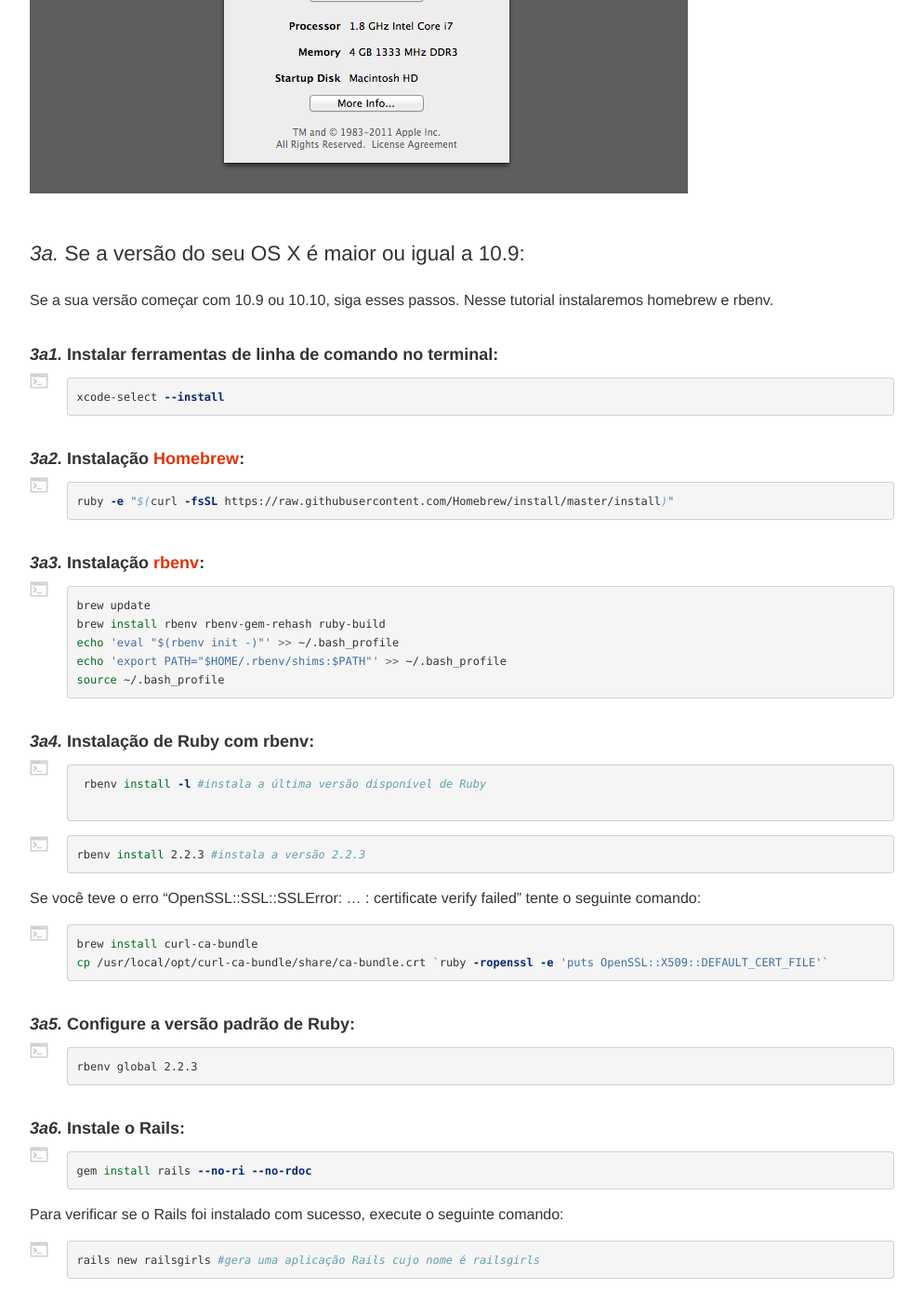
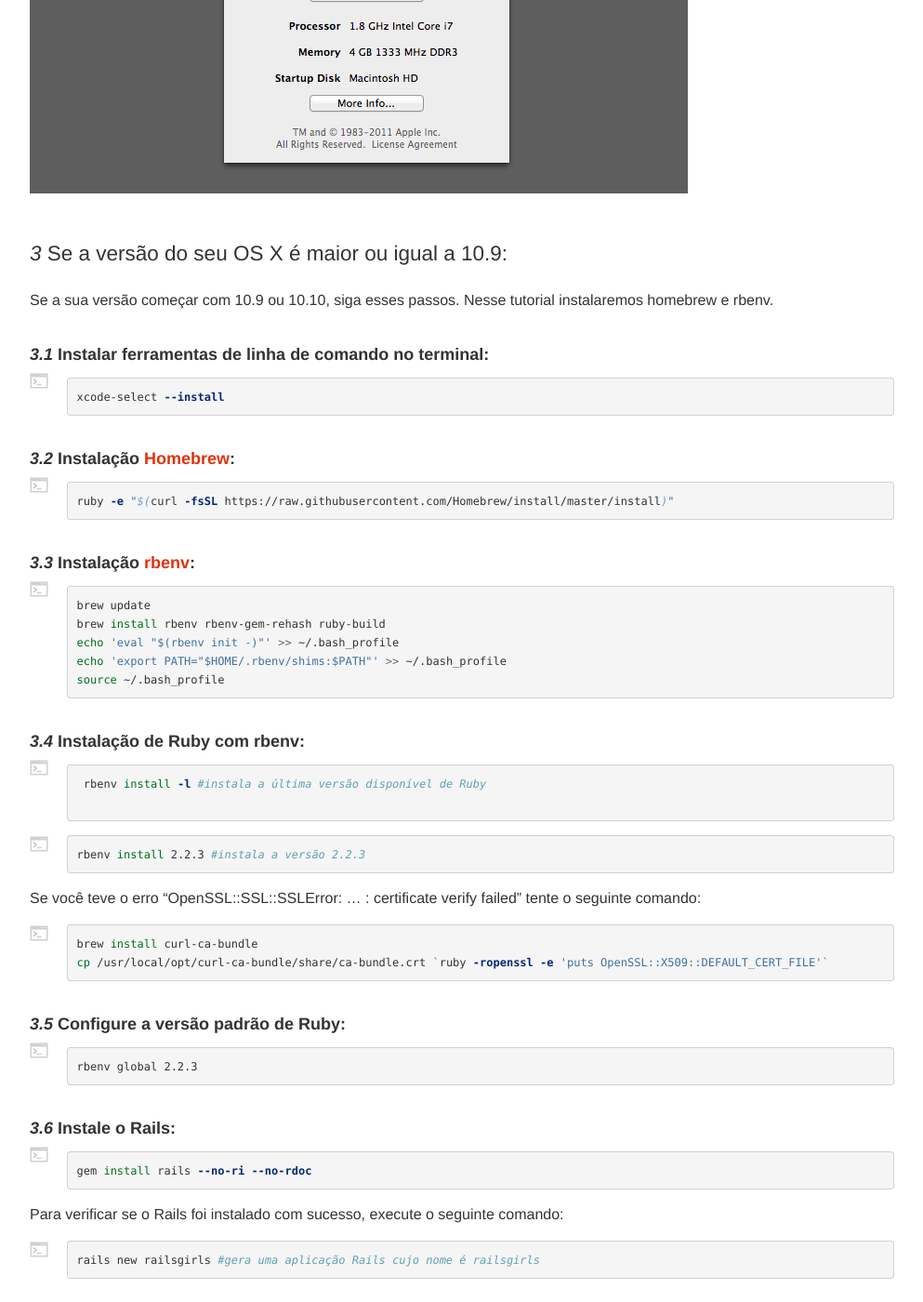
Before and after one commit to railsgirls/guides.railsgirls.com, a Jekyll site: the page built from _posts/2015-11-24-instalacao.markdown, in a window 1280 px wide and 1400 px high, scrolled down 1496 px. Shown: the whole window at 93% size, without its empty margins (53-1046 px from the left). Built offline with Jekyll 4.4.1, drawn with Linux system fonts in a browser that asks for light colours; nearby versions of some CDN libraries; some of the changed text lies outside the part shown.

```diff
--- a/_posts/2015-11-24-instalacao.markdown
+++ b/_posts/2015-11-24-instalacao.markdown
@@ -24,36 +24,36 @@
 
 ## Instalação para OS X
 
-### *1.* Verifica a versão do seu sistema operacional
+### *1* Verifica a versão do seu sistema operacional
 
 Clique no Apple menu e escolha *About this Mac*.
 
 ![Apple menu](../images/1.png "Apple menu")
 
-### *2.* Nessa janela você encontrará a versão do seu sistema operacional
+### *2* Nessa janela você encontrará a versão do seu sistema operacional
 Se a sua versão começar com 10.6, 10.7, 10.8, 10.9 or 10.10 esse guia servirá para você.
 Caso contrário, nós poderemos ajudá-la a configurar a sua máquina no evento.
 
 ![About this Mac dialog](../images/2.png "About this Mac dialog")
 
-### *3a.* Se a versão do seu OS X é maior ou igual a 10.9:
+### *3* Se a versão do seu OS X é maior ou igual a 10.9:
 
 Se a sua versão começar com 10.9 ou 10.10, siga esses passos. Nesse tutorial
 instalaremos homebrew e rbenv.
 
-#### *3a1.* Instalar ferramentas de linha de comando no terminal:
+#### *3.1* Instalar ferramentas de linha de comando no terminal:
 
 {% highlight sh %}
 xcode-select --install
 {% endhighlight %}
 
-#### *3a2.* Instalação [Homebrew](http://brew.sh/):
+#### *3.2* Instalação [Homebrew](http://brew.sh/):
 
 {% highlight sh %}
 ruby -e "$(curl -fsSL https://raw.githubusercontent.com/Homebrew/install/master/install)"
 {% endhighlight %}
 
-#### *3a3.* Instalação [rbenv](https://github.com/sstephenson/rbenv):
+#### *3.3* Instalação [rbenv](https://github.com/sstephenson/rbenv):
 
 {% highlight sh %}
 brew update
@@ -63,7 +63,7 @@
 source ~/.bash_profile
 {% endhighlight %}
 
-#### *3a4.* Instalação de Ruby com rbenv:
+#### *3.4* Instalação de Ruby com rbenv:
 
 
 {% highlight sh %}
@@ -81,13 +81,13 @@
 cp /usr/local/opt/curl-ca-bundle/share/ca-bundle.crt `ruby -ropenssl -e 'puts OpenSSL::X509::DEFAULT_CERT_FILE'`
 {% endhighlight %}
 
-#### *3a5.* Configure a versão padrão de Ruby:
+#### *3.5* Configure a versão padrão de Ruby:
 
 {% highlight sh %}
 rbenv global 2.2.3
 {% endhighlight %}
 
-#### *3a6.* Instale o Rails:
+#### *3.6* Instale o Rails:
 
 {% highlight sh %}
 gem install rails --no-ri --no-rdoc
@@ -99,7 +99,7 @@
 rails new railsgirls #gera uma aplicação Rails cujo nome é railsgirls
 {% endhighlight %}
 
-### *4.* Instale um editor  a text editor to edit code files
+### *4* Instale um editor  a text editor to edit code files
 
 Para o workshop recomendamos o editor de texto Atom.
 
@@ -107,7 +107,7 @@
 
 Você pode usar outro editor [Sublime Text](http://www.sublimetext.com).
 
-### *5.* Atualize seu navegador
+### *5* Atualize seu navegador
 
 Entre em [whatbrowser.org](http://www.whatbrowser.org/intl/pt-BR/) e atualize
 seu navegador caso não possua a última versão instalada.
@@ -119,7 +119,7 @@
 
 ## Instalação Windows
 
-### *1.* Instalação Rails
+### *1* Instalação Rails
 
 Baixe o [RailsInstaller](https://s3.amazonaws.com/railsinstaller/Windows/railsinstaller-3.1.0.exe)
 e o execute. Siga os passos do instalador usando as opções padrão.
@@ -190,7 +190,7 @@
 
 After you did that, please use your Command Prompt again and type `bundle update`.
 
-### *2.* Install a text editor to edit code files
+### *2* Install a text editor to edit code files
 
 For the workshop we recommend the text editor Atom.
 
@@ -203,13 +203,13 @@
 
 Now you should have a working Ruby on Rails programming setup. Congrats!
 
-### *3.* Update your browser
+### *3* Update your browser
 
 If you use Internet Explorer, we recommend installing [Firefox](mozilla.org/firefox) or [Google Chrome](google.com/chrome).
 
 Open [whatbrowser.org](http://whatbrowser.org) and update your browser if you don't have the latest version.
 
-### *4.* Install node
+### *4* Install node
 
 This is not strictly necessary, but it avoids a problem with and ExecJS::RuntimeError that might
 occur later  ([see stackoverflow](https://stackoverflow.com/questions/12520456/execjsruntimeerror-on-windows-trying-to-follow-rubytutorial)).
@@ -228,7 +228,7 @@
 
 ## Setup for Linux
 
-### *1.* Install Rails
+### *1* Install Rails
 
 
 To install the Ruby on Rails development environment you just need to copy the line below for your Linux distribution (Ubuntu or Fedora), paste it in the Terminal and press Enter. Enjoy the text flying on the screen; it will take quite some time. Grabbing a refreshing drink before starting is encouraged.
@@ -258,14 +258,14 @@
 {% endhighlight %}
 
 
-### *2.* Install a text editor to edit code files
+### *2* Install a text editor to edit code files
 
 For the workshop we recommend the text editor Sublime Text.
 
 * [Download Sublime Text and install it](http://www.sublimetext.com/2)
 
 
-### *3.* Update your browser
+### *3* Update your browser
 
 Open [whatbrowser.org](http://whatbrowser.org) and update your browser if you don't have the latest version.
 
@@ -291,30 +291,30 @@
 - Starting from date/time
 - How long (days, weeks etc.) you need access
 
-### *1.* Update your browser
+### *1* Update your browser
 
 If you use Internet Explorer, we recommend installing [Firefox](mozilla.org/firefox) or [Google Chrome](google.com/chrome).
 
 Open [whatbrowser.org](http://whatbrowser.org) and update your browser if you don't have the latest version.
 
-### *2.* Create an account
+### *2* Create an account
 
 Go to [https://nitrous.io](https://nitrous.io/) and signup.
 
-### *3.* Setup a development box / workspace for ruby on rails
+### *3* Setup a development box / workspace for ruby on rails
 * Login to your nitrous account
 * Go to the dashboard by using the green 'Open dashboard' button
 * Create a nitrous box: pick Ruby/Rails from the templates - everything else can stay as is, but you can change the name of your box if you want to
 * It takes a moment until your box is ready
 
-### *4.* Find and restart your development box
+### *4* Find and restart your development box
 * If you've just created your box, you can probably skip these steps - they're good to know if you login to nitrous again later
 * You can always find your nitrous boxes by going to the dashboard or choosing 'Boxes' from the top menu
 * Pick your box from the list of boxes
 * If you haven't used a box in a while, it might have been shutdown due to inactivity. If you are informed that your box is not running, restart it using the respective button
 * When your box is up and running, choose 'IDE' in order to start coding
 
-### *5.* Coding with your development box
+### *5* Coding with your development box
 * On the left hand side, you find a file browser where you can navigate your directories and file
 * In the middle, you find the editor where you can modify your files
 * At the bottom, you find the terminal where you can run commands
```
